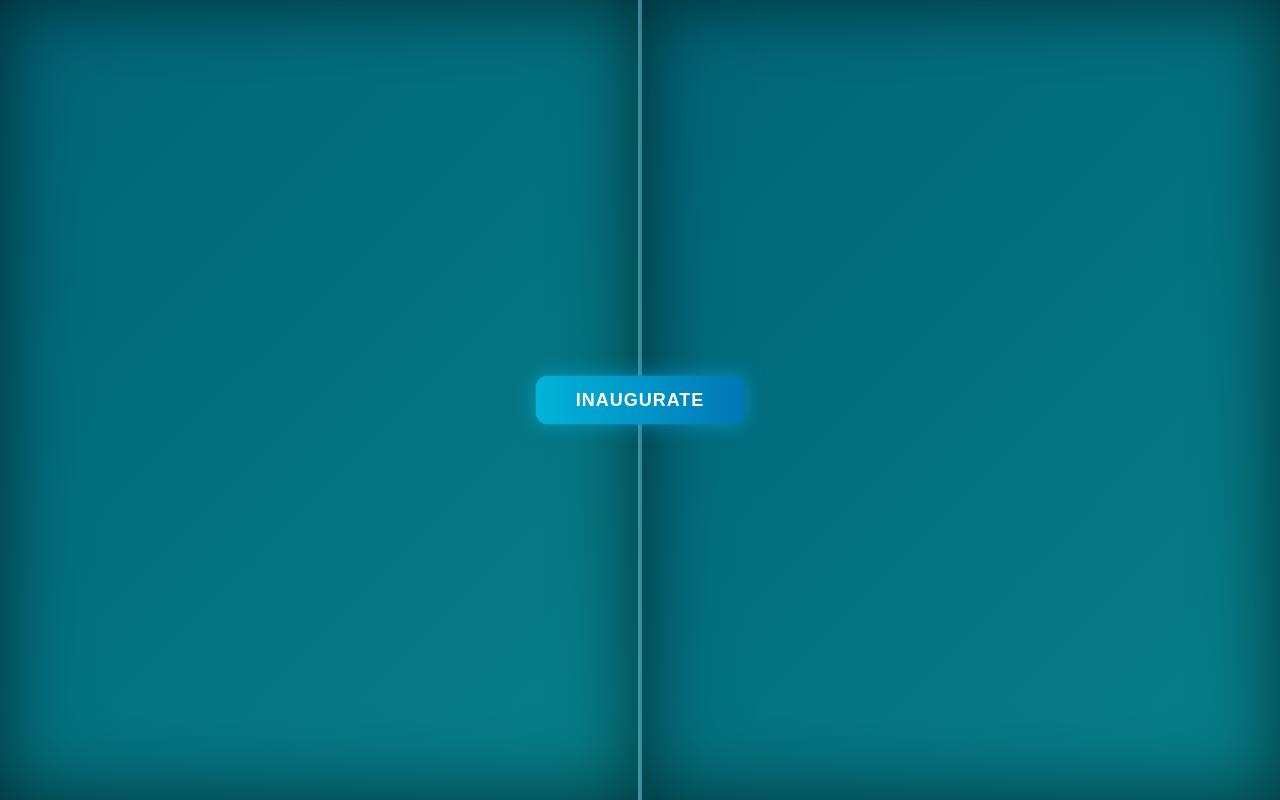
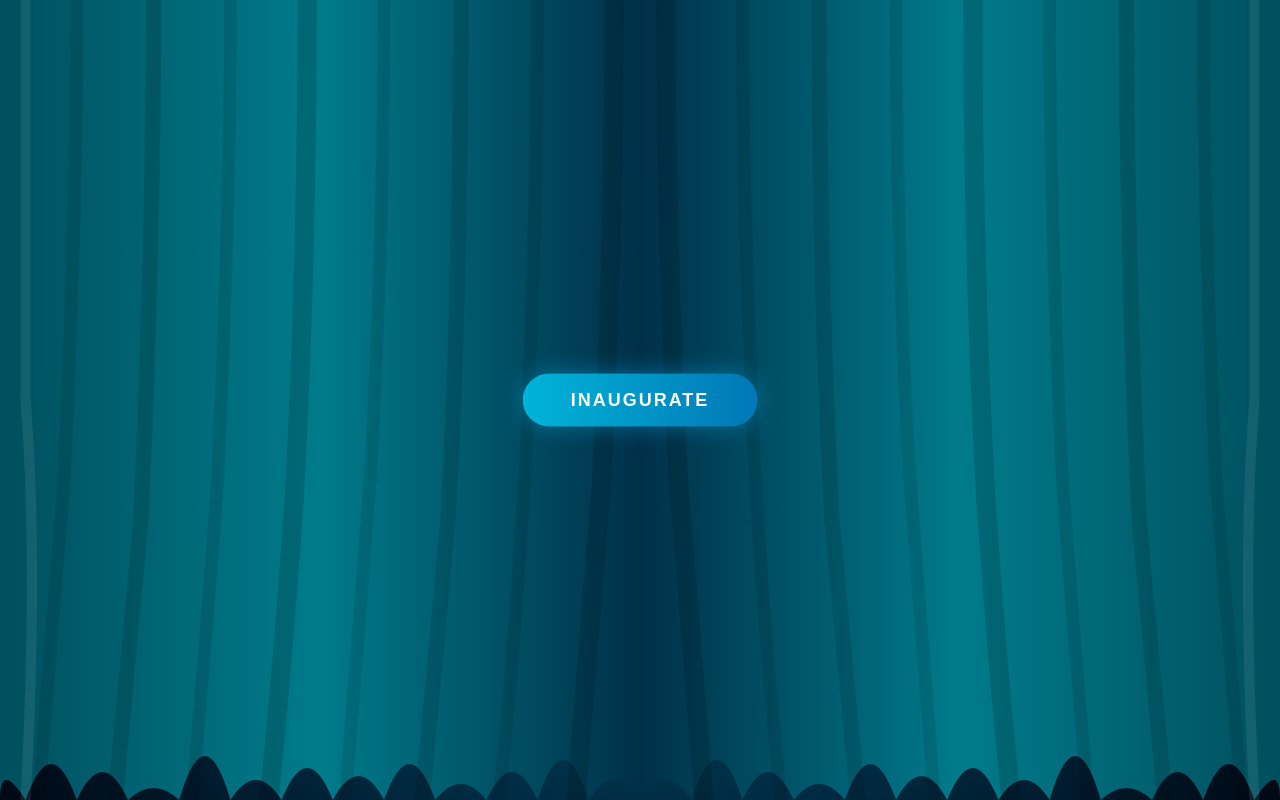
Before and after one commit to NCASTEM/NCASTEM, a plain HTML site: page index.html in a window 1280 px wide. Drawn offline with Linux system fonts and the light colour scheme.

Commit message:
Update index.html

```diff
--- a/index.html
+++ b/index.html
@@ -5,7 +5,6 @@
   <meta name="viewport" content="width=device-width, initial-scale=1.0" />
   <title>NCASTEM-2025 | Curtain Reveal</title>
   <style>
-    /* ===== Base Styles ===== */
     * {
       margin: 0;
       padding: 0;
@@ -16,7 +15,7 @@
       height: 100vh;
       width: 100vw;
       overflow: hidden;
-      background: radial-gradient(circle at center, #001219, #003049, #001219);
+      background: radial-gradient(circle at center, #001219, #003049, #000814);
       display: flex;
       justify-content: center;
       align-items: center;
@@ -24,7 +23,7 @@
       color: #ffffff;
     }
 
-    /* ===== Stage & Curtains ===== */
+    /* ===== Stage ===== */
     .stage {
       position: relative;
       width: 100%;
@@ -32,59 +31,20 @@
       overflow: hidden;
     }
 
-    .curtain {
+    /* ===== SVG Canvas for Realistic Curtains ===== */
+    svg {
       position: absolute;
       top: 0;
-      width: 50%;
+      left: 0;
+      width: 100%;
       height: 100%;
-      z-index: 2;
-      transition: transform 2.5s ease-in-out;
-      background: linear-gradient(
-        135deg,
-        #003049 0%,
-        #005f73 25%,
-        #0a9396 70%,
-        #001219 100%
-      );
-      box-shadow: inset 0 0 80px rgba(0, 0, 0, 0.6);
-      background-size: 400% 400%;
-      animation: waveMotion 6s ease-in-out infinite;
+      z-index: 3;
     }
 
-    @keyframes waveMotion {
-      0% {
-        background-position: 0% 50%;
-      }
-      50% {
-        background-position: 100% 50%;
-      }
-      100% {
-        background-position: 0% 50%;
-      }
-    }
-
-    .left-curtain {
-      left: 0;
-      border-right: 2px solid rgba(255, 255, 255, 0.2);
-    }
-
-    .right-curtain {
-      right: 0;
-      border-left: 2px solid rgba(255, 255, 255, 0.2);
-    }
-
-    .stage.open .left-curtain {
-      transform: translateX(-100%);
-    }
-
-    .stage.open .right-curtain {
-      transform: translateX(100%);
-    }
-
-    /* ===== Center Text ===== */
+    /* ===== Center Content ===== */
     .content {
       position: absolute;
-      z-index: 1;
+      z-index: 2;
       top: 0;
       left: 0;
       width: 100%;
@@ -94,40 +54,31 @@
       justify-content: center;
       align-items: center;
       text-align: center;
-      letter-spacing: 1px;
-      color: #e0fbfc;
     }
 
     .content h1 {
-      font-size: 64px;
+      font-size: 72px;
       font-weight: 800;
-      color: #00b4d8;
+      text-transform: uppercase;
+      letter-spacing: 3px;
       background: linear-gradient(90deg, #00b4d8, #48cae4, #90e0ef);
       -webkit-background-clip: text;
-      background-clip: text;
       -webkit-text-fill-color: transparent;
-      text-transform: uppercase;
-      letter-spacing: 2px;
       animation: fadeIn 2s ease-in-out;
+      text-shadow: 0 0 20px rgba(0, 180, 216, 0.3);
     }
 
     .content h2 {
-      font-weight: 400;
+      font-size: 22px;
       color: #caf0f8;
-      margin-top: 12px;
-      font-size: 20px;
+      margin-top: 10px;
       animation: fadeIn 3s ease-in-out;
+      text-shadow: 0 0 15px rgba(0, 180, 216, 0.2);
     }
 
     @keyframes fadeIn {
-      from {
-        opacity: 0;
-        transform: translateY(20px);
-      }
-      to {
-        opacity: 1;
-        transform: translateY(0);
-      }
+      from { opacity: 0; transform: translateY(20px); }
+      to { opacity: 1; transform: translateY(0); }
     }
 
     /* ===== Button ===== */
@@ -136,44 +87,102 @@
       top: 50%;
       left: 50%;
       transform: translate(-50%, -50%);
-      z-index: 3;
-      padding: 14px 40px;
+      z-index: 5;
+      padding: 16px 48px;
       border: none;
-      border-radius: 12px;
+      border-radius: 50px;
       background: linear-gradient(90deg, #00b4d8, #0077b6);
       color: #ffffff;
       font-size: 18px;
       font-weight: 600;
-      letter-spacing: 1px;
+      letter-spacing: 2px;
       cursor: pointer;
-      box-shadow: 0 0 30px rgba(0, 183, 255, 0.5);
+      box-shadow: 0 0 40px rgba(0, 183, 255, 0.5);
       transition: all 0.3s ease;
+      animation: pulse 2.5s infinite ease-in-out;
     }
 
     #inaugurateButton:hover {
       transform: translate(-50%, -50%) scale(1.05);
-      box-shadow: 0 0 50px rgba(0, 255, 255, 0.6);
+      box-shadow: 0 0 60px rgba(0, 255, 255, 0.8);
     }
 
     #inaugurateButton.hidden {
       display: none;
     }
 
-    /* ===== Glow Pulse Animation ===== */
     @keyframes pulse {
-      0%, 100% { box-shadow: 0 0 20px rgba(0, 183, 255, 0.5); }
-      50% { box-shadow: 0 0 50px rgba(0, 255, 255, 0.7); }
-    }
-
-    #inaugurateButton {
-      animation: pulse 2.5s infinite ease-in-out;
+      0%, 100% { box-shadow: 0 0 25px rgba(0, 183, 255, 0.4); }
+      50% { box-shadow: 0 0 50px rgba(0, 255, 255, 0.6); }
     }
   </style>
 </head>
+
 <body>
   <div class="stage" id="stage">
-    <div class="curtain left-curtain"></div>
-    <div class="curtain right-curtain"></div>
+    <svg id="curtainSvg" preserveAspectRatio="none" viewBox="0 0 100 100">
+      <defs>
+        <!-- Fabric gradient with depth -->
+        <linearGradient id="leftGrad" x1="0%" y1="0%" x2="100%" y2="0%">
+          <stop offset="0%" style="stop-color:#004f5e;stop-opacity:1" />
+          <stop offset="50%" style="stop-color:#007b8a;stop-opacity:1" />
+          <stop offset="100%" style="stop-color:#003049;stop-opacity:1" />
+        </linearGradient>
+        <linearGradient id="rightGrad" x1="100%" y1="0%" x2="0%" y2="0%">
+          <stop offset="0%" style="stop-color:#004f5e;stop-opacity:1" />
+          <stop offset="50%" style="stop-color:#007b8a;stop-opacity:1" />
+          <stop offset="100%" style="stop-color:#003049;stop-opacity:1" />
+        </linearGradient>
+
+        <!-- Shadow masks for depth -->
+        <filter id="clothShadow">
+          <feGaussianBlur in="SourceGraphic" stdDeviation="2" />
+          <feComponentTransfer>
+            <feFuncA type="linear" slope="0.4"/>
+          </feComponentTransfer>
+        </filter>
+      </defs>
+
+      <!-- Left Curtain with wavy bottom and folds -->
+      <g id="leftCurtain" clip-path="url(#leftClip)">
+        <!-- Main curtain body -->
+        <path id="leftPath" d="M 0,0 L 50,0 L 50,100 Q 48,95 46,100 Q 44,90 42,100 Q 40,93 38,100 Q 36,96 34,100 Q 32,91 30,100 Q 28,94 26,100 Q 24,92 22,100 Q 20,95 18,100 Q 16,89 14,100 Q 12,97 10,100 Q 8,93 6,100 Q 4,91 2,100 Q 0,95 0,100 Z"
+              fill="url(#leftGrad)" />
+
+        <!-- Fold shadows for realism -->
+        <path d="M 48,0 Q 48,30 47,60 Q 46,80 45,100" stroke="rgba(0,0,0,0.15)" stroke-width="1.5" fill="none" stroke-linecap="round"/>
+        <path d="M 42,0 Q 42,25 41,60 Q 40,85 39,100" stroke="rgba(0,0,0,0.1)" stroke-width="1" fill="none" stroke-linecap="round"/>
+        <path d="M 36,0 Q 36,35 35,65 Q 34,82 33,100" stroke="rgba(0,0,0,0.12)" stroke-width="1.2" fill="none" stroke-linecap="round"/>
+        <path d="M 30,0 Q 30,28 29,58 Q 28,80 27,100" stroke="rgba(0,0,0,0.1)" stroke-width="1" fill="none" stroke-linecap="round"/>
+        <path d="M 24,0 Q 24,32 23,62 Q 22,85 21,100" stroke="rgba(0,0,0,0.15)" stroke-width="1.5" fill="none" stroke-linecap="round"/>
+        <path d="M 18,0 Q 18,26 17,60 Q 16,82 15,100" stroke="rgba(0,0,0,0.11)" stroke-width="1" fill="none" stroke-linecap="round"/>
+        <path d="M 12,0 Q 12,30 11,65 Q 10,83 9,100" stroke="rgba(0,0,0,0.13)" stroke-width="1.2" fill="none" stroke-linecap="round"/>
+        <path d="M 6,0 Q 6,27 5,60 Q 4,81 3,100" stroke="rgba(0,0,0,0.1)" stroke-width="1" fill="none" stroke-linecap="round"/>
+
+        <!-- Highlight for fabric shine -->
+        <path d="M 2,0 L 2,50 Q 3,70 2,100" stroke="rgba(255,255,255,0.08)" stroke-width="0.8" fill="none"/>
+      </g>
+
+      <!-- Right Curtain with wavy bottom and folds -->
+      <g id="rightCurtain">
+        <!-- Main curtain body -->
+        <path id="rightPath" d="M 100,0 L 50,0 L 50,100 Q 52,95 54,100 Q 56,90 58,100 Q 60,93 62,100 Q 64,96 66,100 Q 68,91 70,100 Q 72,94 74,100 Q 76,92 78,100 Q 80,95 82,100 Q 84,89 86,100 Q 88,97 90,100 Q 92,93 94,100 Q 96,91 98,100 Q 100,95 100,100 Z"
+              fill="url(#rightGrad)" />
+
+        <!-- Fold shadows for realism -->
+        <path d="M 52,0 Q 52,30 53,60 Q 54,80 55,100" stroke="rgba(0,0,0,0.15)" stroke-width="1.5" fill="none" stroke-linecap="round"/>
+        <path d="M 58,0 Q 58,25 59,60 Q 60,85 61,100" stroke="rgba(0,0,0,0.1)" stroke-width="1" fill="none" stroke-linecap="round"/>
+        <path d="M 64,0 Q 64,35 65,65 Q 66,82 67,100" stroke="rgba(0,0,0,0.12)" stroke-width="1.2" fill="none" stroke-linecap="round"/>
+        <path d="M 70,0 Q 70,28 71,58 Q 72,80 73,100" stroke="rgba(0,0,0,0.1)" stroke-width="1" fill="none" stroke-linecap="round"/>
+        <path d="M 76,0 Q 76,32 77,62 Q 78,85 79,100" stroke="rgba(0,0,0,0.15)" stroke-width="1.5" fill="none" stroke-linecap="round"/>
+        <path d="M 82,0 Q 82,26 83,60 Q 84,82 85,100" stroke="rgba(0,0,0,0.11)" stroke-width="1" fill="none" stroke-linecap="round"/>
+        <path d="M 88,0 Q 88,30 89,65 Q 90,83 91,100" stroke="rgba(0,0,0,0.13)" stroke-width="1.2" fill="none" stroke-linecap="round"/>
+        <path d="M 94,0 Q 94,27 95,60 Q 96,81 97,100" stroke="rgba(0,0,0,0.1)" stroke-width="1" fill="none" stroke-linecap="round"/>
+
+        <!-- Highlight for fabric shine -->
+        <path d="M 98,0 L 98,50 Q 97,70 98,100" stroke="rgba(255,255,255,0.08)" stroke-width="0.8" fill="none"/>
+      </g>
+    </svg>
 
     <div class="content">
       <h1>NCASTEM - 2025</h1>
@@ -184,14 +193,31 @@
   </div>
 
   <script>
+    const svg = document.getElementById('curtainSvg');
+    let isOpen = false;
+
     function openCurtains() {
-      document.getElementById("stage").classList.add("open");
-      document.getElementById("inaugurateButton").classList.add("hidden");
+      if (isOpen) return;
+      isOpen = true;
+
+      const button = document.getElementById("inaugurateButton");
+      button.classList.add("hidden");
+
+      const leftCurtain = document.getElementById("leftCurtain");
+      const rightCurtain = document.getElementById("rightCurtain");
+
+      // Animate left curtain moving left
+      leftCurtain.style.transition = "transform 2.8s cubic-bezier(0.7, 0, 0.3, 1)";
+      leftCurtain.style.transform = "translateX(-110%)";
+
+      // Animate right curtain moving right
+      rightCurtain.style.transition = "transform 2.8s cubic-bezier(0.7, 0, 0.3, 1)";
+      rightCurtain.style.transform = "translateX(110%)";
 
       // Redirect after animation finishes
       setTimeout(() => {
         window.location.href = "https://sites.google.com/view/tjit-ncastem-2025/home";
-      }, 3000); // matches curtain animation duration
+      }, 1500);
     }
   </script>
 </body>
```
